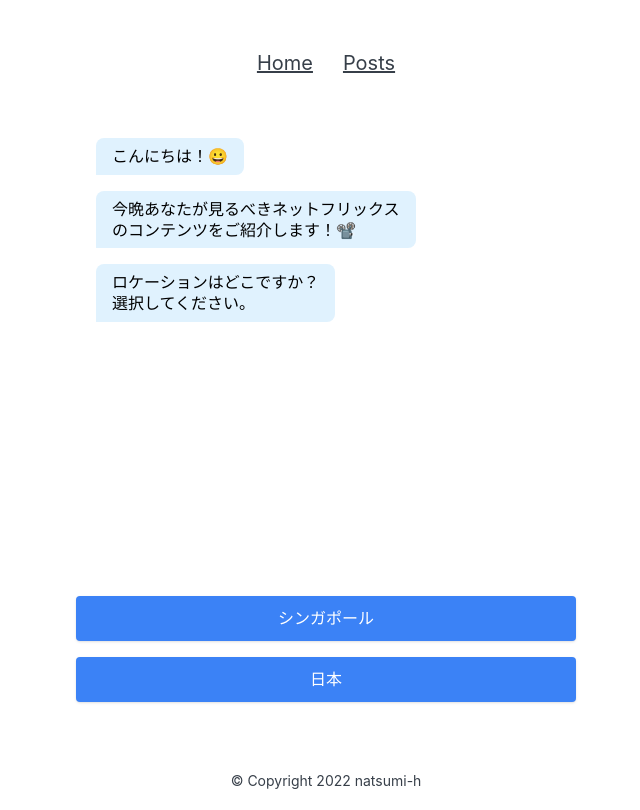
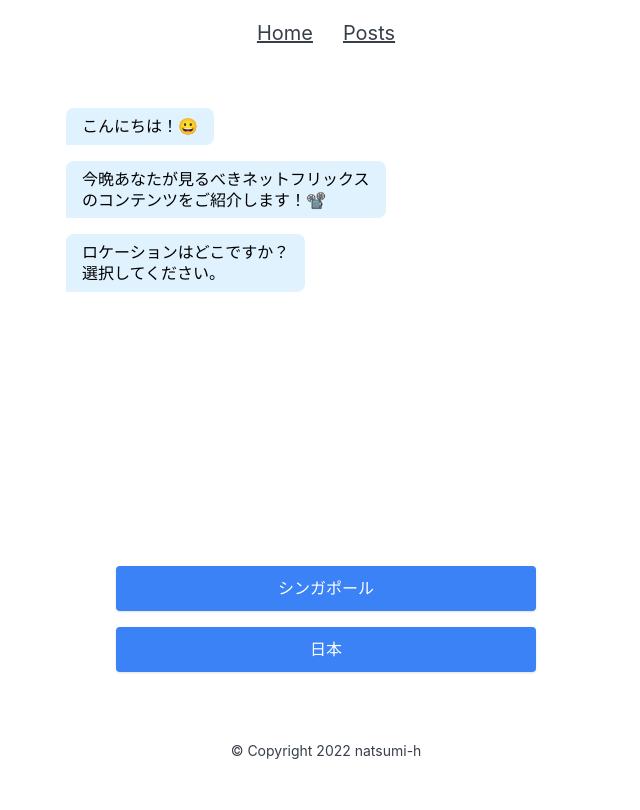
Before and after one commit to natsumi-h/microcms, a Next.js app: page /chatgpt in a window 1280 px wide. Shown: the whole page, without its empty margins (314-954 px from the left). Built offline with nearby package versions, Linux system fonts and the light colour scheme; no server answers.

Commit message:
edit:minor refactor

```diff
--- a/components/chatgpt/OptionsComponent.tsx
+++ b/components/chatgpt/OptionsComponent.tsx
@@ -46,7 +46,7 @@
 
         setQuestionNumber(questionNumber + 1);
         setChat([...chat, chatObj, nextQuestion]);
-      }, 500);
+      }, 200);
     } // 次の選択肢はないが、スペシャルリクエストに行くとき
     else {
       setChat([...chat, chatObj]);
@@ -54,7 +54,7 @@
       setTimeout(() => {
         setCurrentOption("specialRequest");
         setChat([...chat, chatObj, nextQuestion]);
-      }, 500);
+      }, 200);
     }
   };
 
@@ -91,7 +91,7 @@
     setChat([...chat, chatObj]);
     setTimeout(() => {
       setChat([...chat, chatObj, holdOnObj]);
-    }, 500);
+    }, 200);
     event.preventDefault();
 
     const content =
@@ -141,7 +141,7 @@
         <form className="relative " onSubmit={handleSubmit}>
           <textarea
             placeholder="できればここ2〜3年の作品が良いです。愛の不時着はもう観たのでそれ以外でお願いします。"
-            className="w-full focus:outline-none focus:placeholder-gray-400 text-black placeholder-gray-600 px-4 bg-gray-100 rounded-md py-3"
+            className="w-full h-40 focus:outline-none focus:placeholder-gray-400 text-black placeholder-gray-600 px-4 bg-gray-100 rounded-md py-3"
             onChange={handleTextAreaOnchange}
             value={textArea}
           />
@@ -168,7 +168,7 @@
       <div className="mt-9">
         <button
           onClick={handleReset}
-          className="mt-4 w-full block uppercase mx-auto shadow  bg-blue-500 hover:bg-blue-400 focus:outline-none focus:shadow-outline text-white text-s py-3 px-10 rounded font-sans"
+          className="mt-4 w-3/4 block uppercase mx-auto shadow  bg-blue-500 hover:bg-blue-400 focus:outline-none focus:shadow-outline text-white text-s py-3 px-10 rounded font-sans"
         >
           もう一度ためす！
         </button>
@@ -182,7 +182,7 @@
           <button
             onClick={handleOnClick}
             key={option.id}
-            className="mt-4 w-full block uppercase mx-auto shadow bg-blue-500 hover:bg-blue-400 focus:shadow-outline focus:outline-none text-white text-s py-3 px-10 rounded font-sans"
+            className="mt-4 w-3/4 block uppercase mx-auto shadow bg-blue-500 hover:bg-blue-400 focus:shadow-outline focus:outline-none text-white text-s py-3 px-10 rounded font-sans"
           >
             {option.option}
           </button>
--- a/styles/globals.css
+++ b/styles/globals.css
@@ -13,7 +13,7 @@
 
 body {
   margin: 0 auto;
-  padding: 50px 50px 0 50px;
+  padding: 20px 20px 0 20px;
   max-width: 600px;
   height: 100vh;
 }
```
